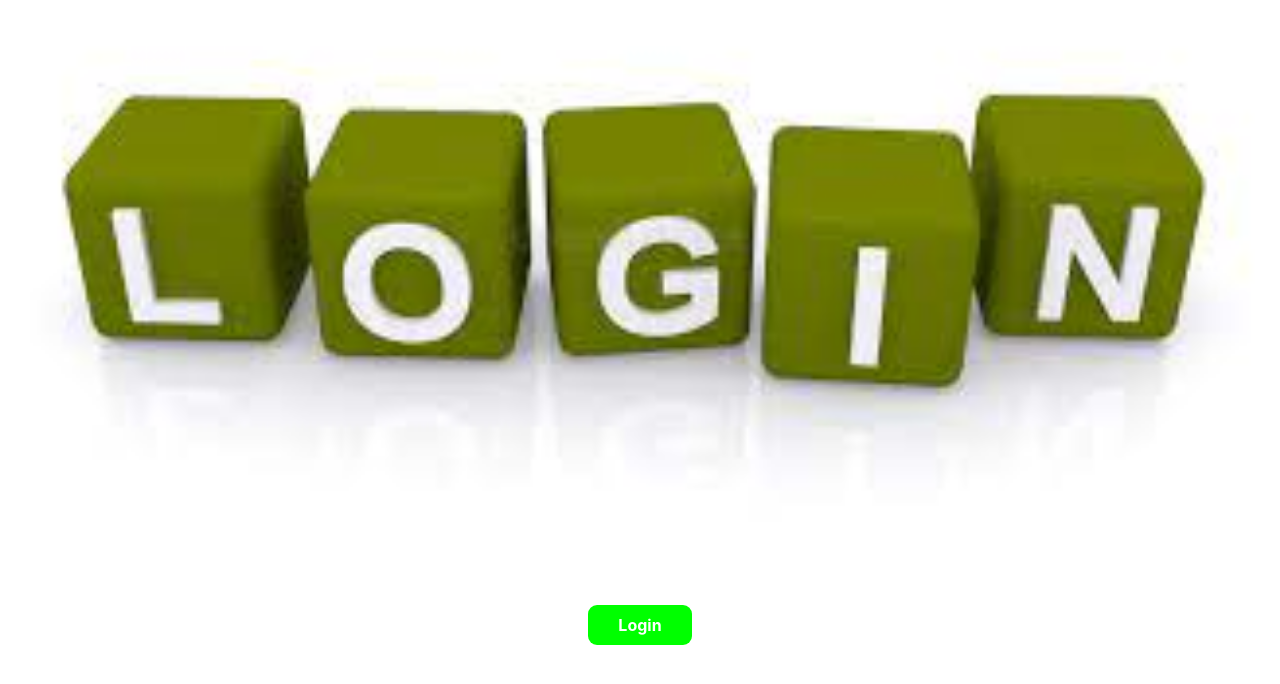
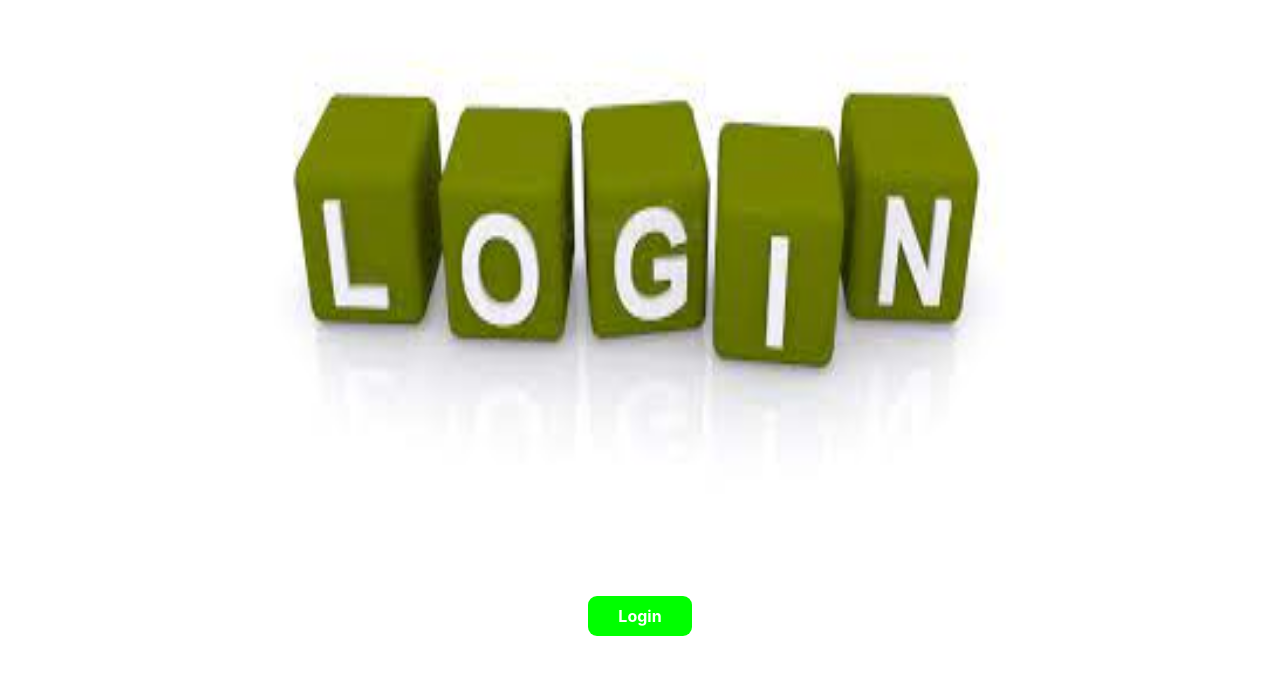
Before and after one commit to owolabijunior12/front-end, a React (Create React App) app: page / in a window 1280 px wide. Shown: the part 114-798 px from the top of the page. Built offline with nearby package versions, Linux system fonts and the light colour scheme.

Commit message:
styling login page

```diff
--- a/src/App.css
+++ b/src/App.css
@@ -1,4 +1,3 @@
 body{
   background: #fff;
-
 }
--- a/src/style/login.css
+++ b/src/style/login.css
@@ -4,7 +4,8 @@
     height: 100vh;
 }
 .login img{
-    width: 100%;
+    width: 60%;
+    height: 70vh;
 }
 .login a{
     padding:10px 30px;
```
